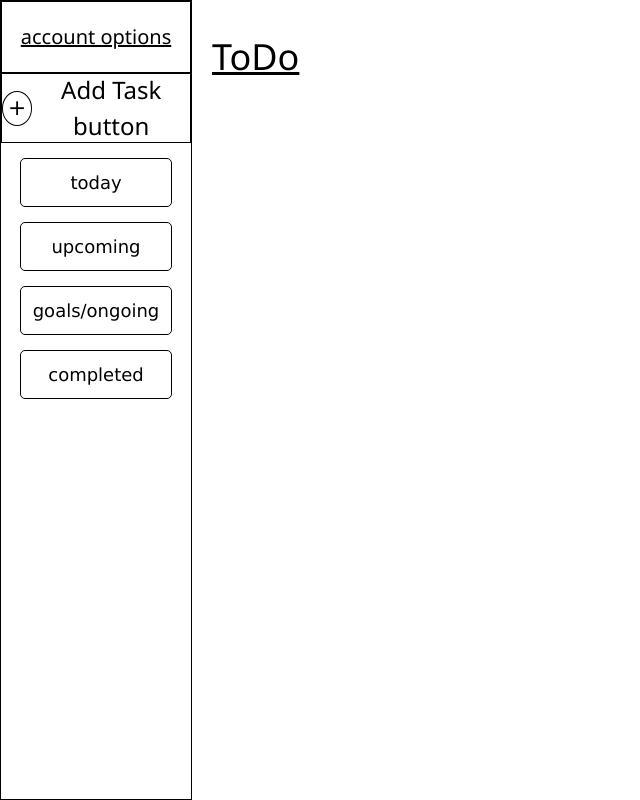
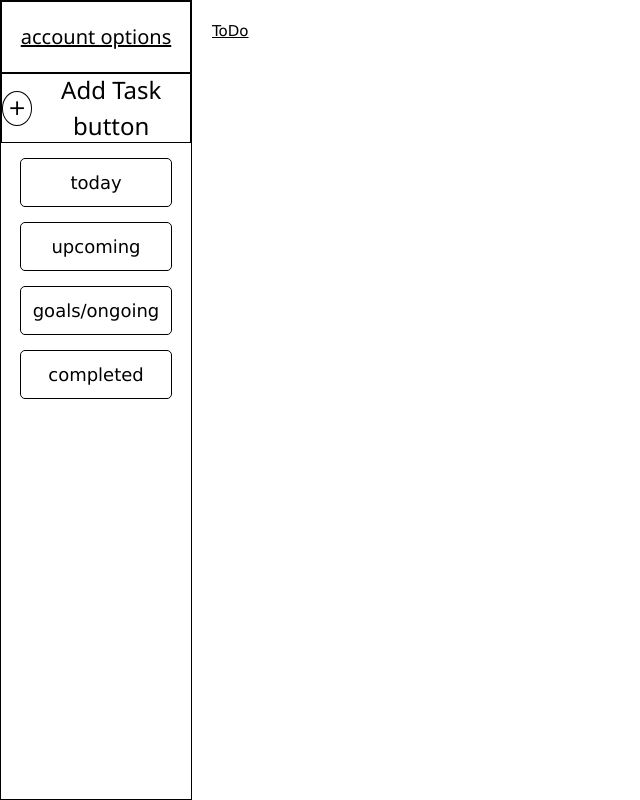
Before and after one commit to EBBD88/ToDo-list-Flask, a Flask app: template templates/layout.html in a window 1280 px wide. Shown: the whole page, without its empty margins (0-640 px from the left). Run offline with Flask 3, Linux system fonts and the light colour scheme; the template is opened without the code that fills it, so the values that code supplies are empty.

Commit message:
Update home button

```diff
--- a/templates/layout.html
+++ b/templates/layout.html
@@ -34,7 +34,7 @@
         <h1>{{ user_local_datetime }}</h1>
     </div>
     <div class="page-display">
-        <a href="/home"><h1>ToDo</h1></a>
+        <a href="/home" class="home-button">ToDo</a>
         <div>
 
             {% block body %}
```
